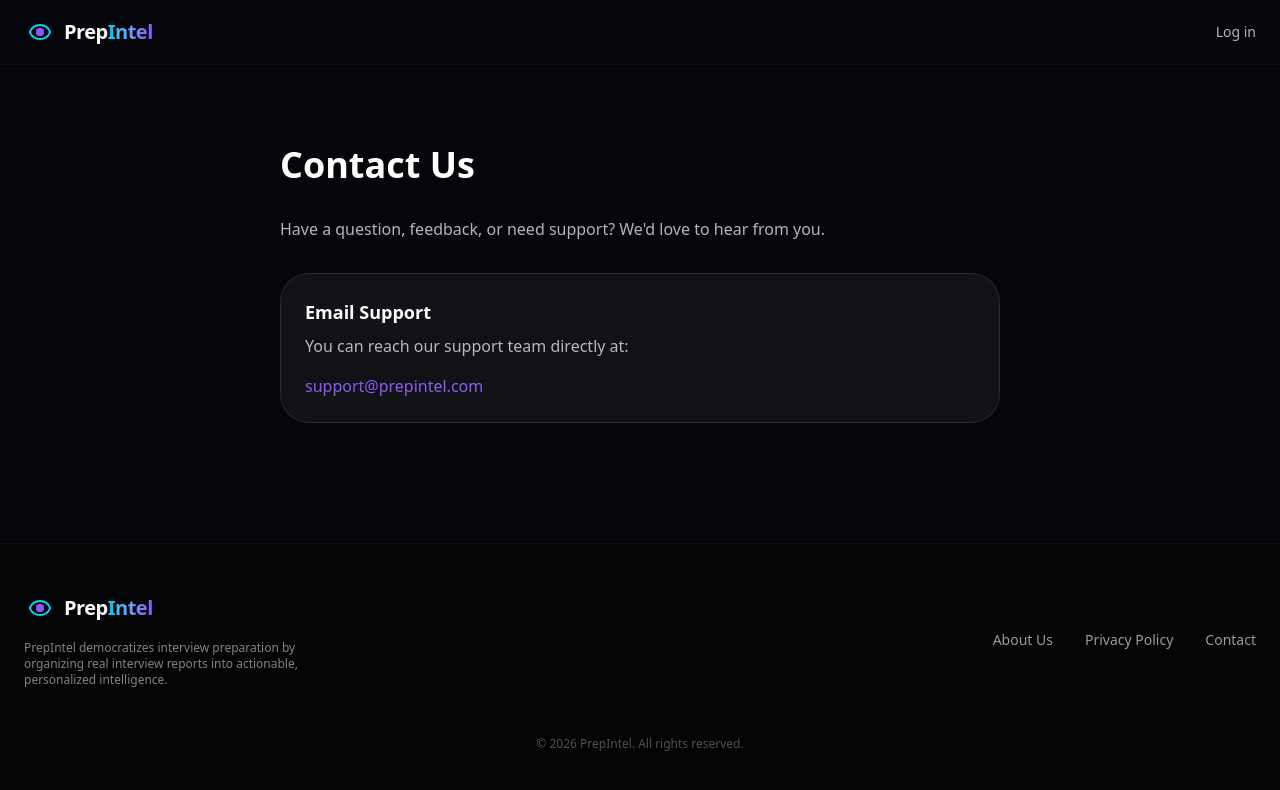
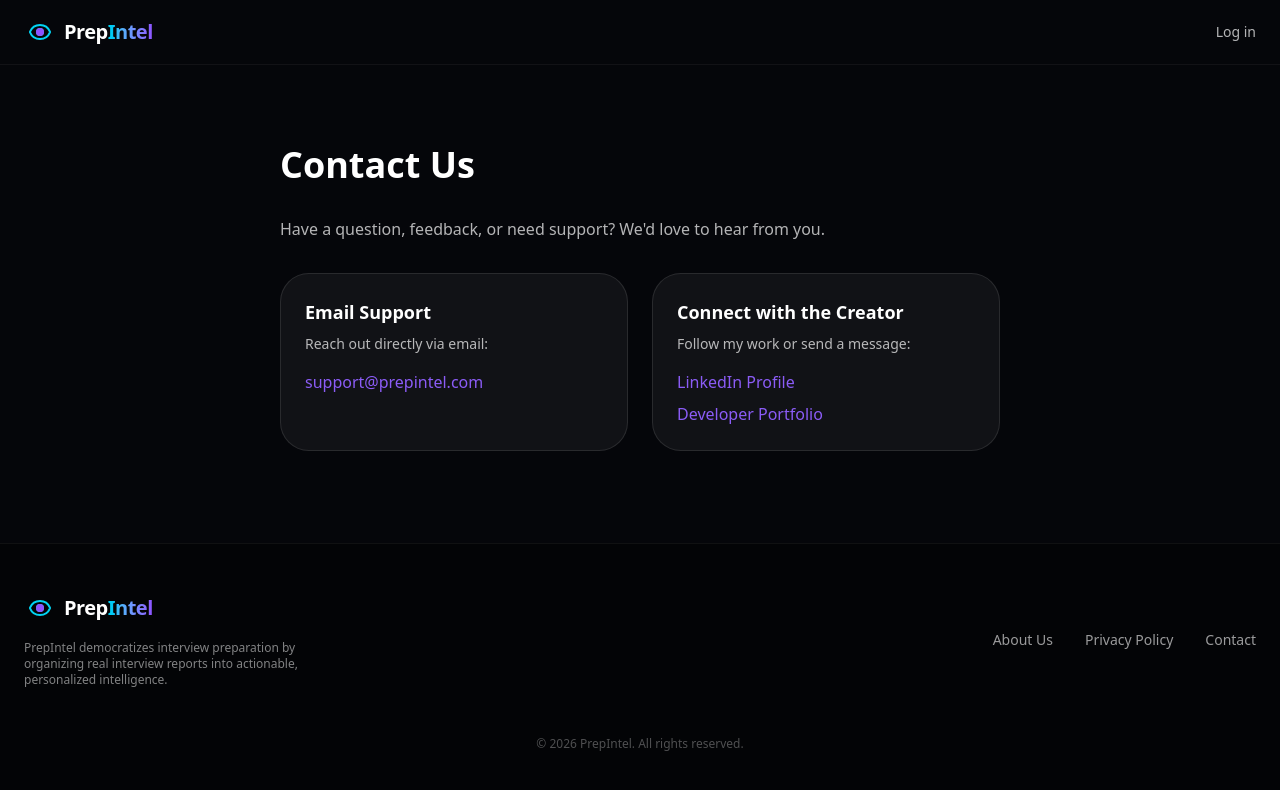
Before and after one commit to MrPrincejha/PrepIntel, a Next.js app in the folder prepintel/: page /contact in a window 1280 px wide. Shown: the top 790 px of the page. Built offline with nearby package versions, Linux system fonts and the light colour scheme.

Commit message:
feat: add developer contact links to contact page

```diff
--- a/prepintel/src/app/(public)/contact/page.tsx
+++ b/prepintel/src/app/(public)/contact/page.tsx
@@ -15,12 +15,27 @@ export default function ContactPage() {
           <p>
             Have a question, feedback, or need support? We'd love to hear from you.
           </p>
-          <div className="mt-8 p-6 rounded-2xl bg-white/5 border border-white/10">
-            <h2 className="text-lg font-bold text-white mb-2">Email Support</h2>
-            <p className="mb-4">You can reach our support team directly at:</p>
-            <a href="mailto:support@prepintel.com" className="text-primary hover:underline font-medium">
-              support@prepintel.com
-            </a>
+          <div className="grid grid-cols-1 sm:grid-cols-2 gap-6 mt-8">
+            <div className="p-6 rounded-2xl bg-white/5 border border-white/10">
+              <h2 className="text-lg font-bold text-white mb-2">Email Support</h2>
+              <p className="mb-4 text-sm">Reach out directly via email:</p>
+              <a href="mailto:support@prepintel.com" className="text-primary hover:underline font-medium">
+                support@prepintel.com
+              </a>
+            </div>
+
+            <div className="p-6 rounded-2xl bg-white/5 border border-white/10">
+              <h2 className="text-lg font-bold text-white mb-2">Connect with the Creator</h2>
+              <p className="mb-4 text-sm">Follow my work or send a message:</p>
+              <div className="flex flex-col gap-2">
+                <a href="https://www.linkedin.com/in/prince-jha-781263282" target="_blank" rel="noopener noreferrer" className="text-primary hover:underline font-medium">
+                  LinkedIn Profile
+                </a>
+                <a href="http://prince-portfolio-jet.vercel.app/" target="_blank" rel="noopener noreferrer" className="text-primary hover:underline font-medium">
+                  Developer Portfolio
+                </a>
+              </div>
+            </div>
           </div>
         </div>
       </main>
```
